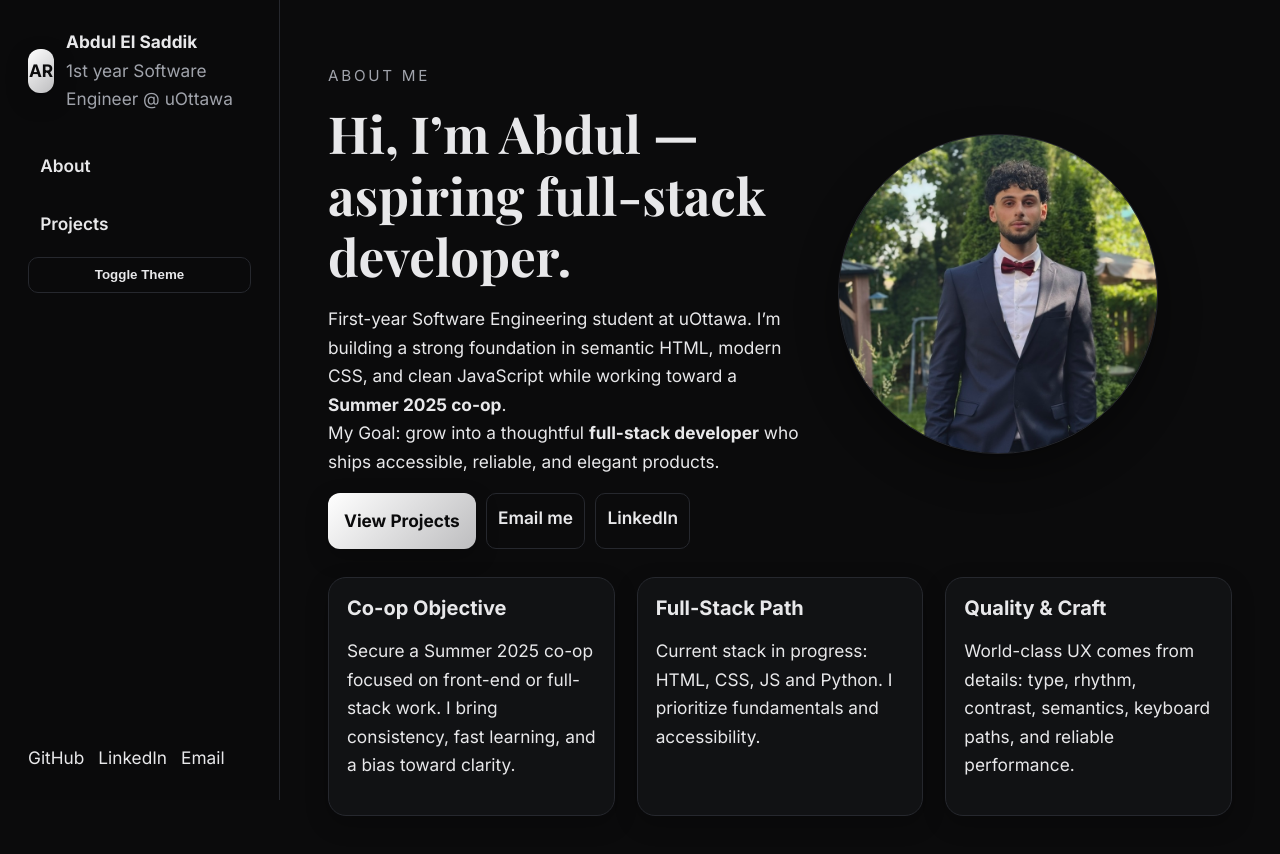
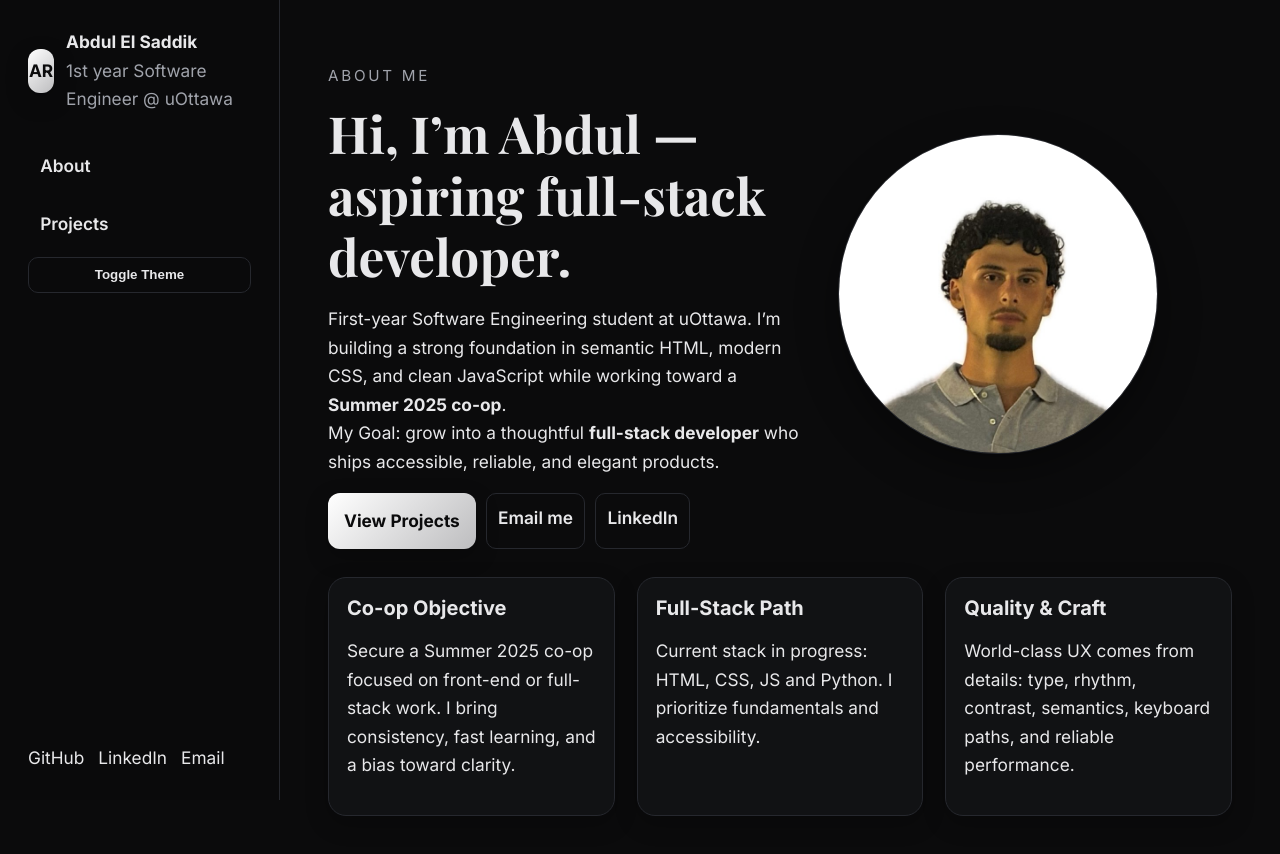
Before and after one commit to Abelsdk/css-portfolio, a plain HTML site: page index.html in a window 1280 px wide. Drawn offline with nearby package versions, Linux system fonts and the light colour scheme.

Commit message:
Update index.html

```diff
--- a/index.html
+++ b/index.html
@@ -49,7 +49,7 @@
           </div>
         </div>
         <div class="about-portrait">
-          <img class="avatar" src="avatar1.jpeg" alt="Portrait of Abdul Rahman El Saddik"/>
+          <img class="avatar" src="avatar.jpeg" alt="Portrait of Abdul Rahman El Saddik"/>
         </div>
       </div>
 
```
